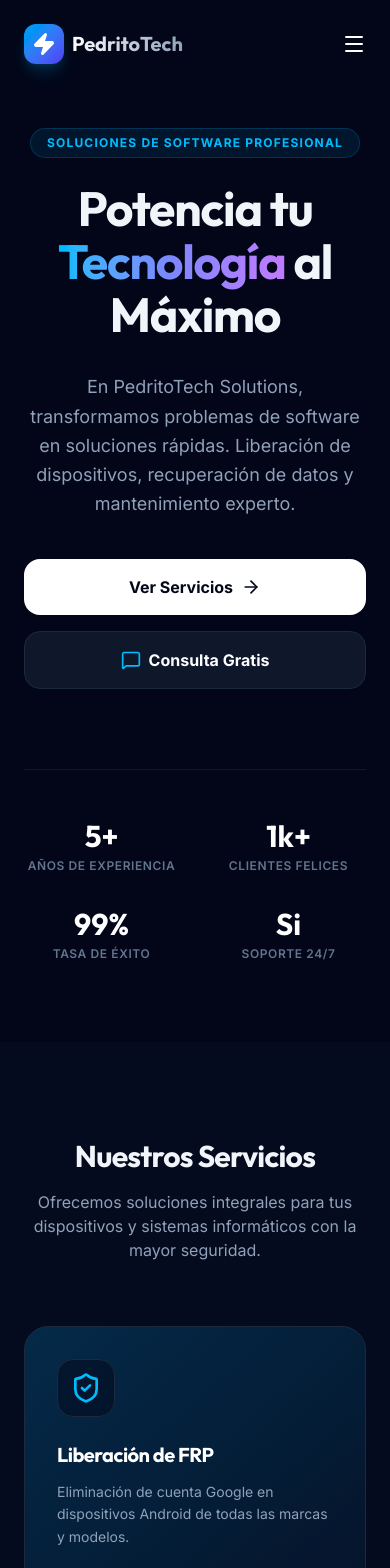
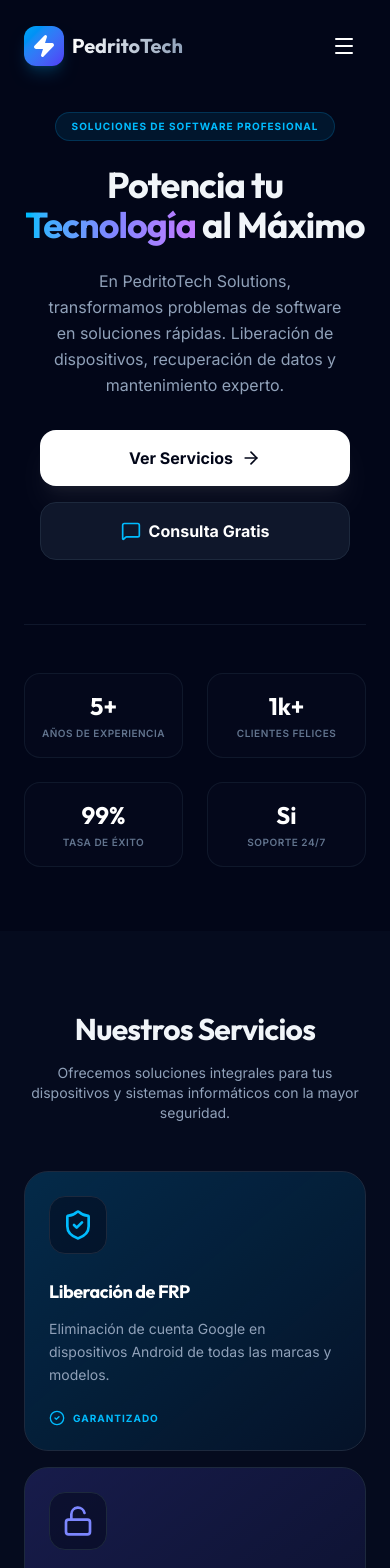
Before and after one commit to appscuba/PedritoTech, a React (Vite) app: page / in a window 390 px wide. Shown: the top 1568 px of the page. Built offline with nearby package versions, Linux system fonts and the light colour scheme.

Commit message:
feat: Enhance mobile menu and scrolling experience
Improves the mobile navigation menu with a smoother transition and overlay. Also introduces smooth scrolling for anchor links and hides horizontal overflow.

```diff
--- a/src/App.tsx
+++ b/src/App.tsx
@@ -113,23 +113,38 @@ export default function App() {
           </div>
 
           {/* Mobile Toggle */}
-          <button className="md:hidden text-white" onClick={() => setIsMenuOpen(!isMenuOpen)}>
-            {isMenuOpen ? <X /> : <Menu />}
+          <button
+            className="md:hidden text-white touch-target p-2 hover:bg-slate-800 rounded-lg transition-colors"
+            onClick={() => setIsMenuOpen(!isMenuOpen)}
+            aria-label="Toggle menu"
+          >
+            {isMenuOpen ? <X className="w-6 h-6" /> : <Menu className="w-6 h-6" />}
           </button>
         </div>
 
-        {/* Mobile Menu */}
+        {/* Mobile Menu Overlay */}
         {isMenuOpen && (
           <motion.div
-            initial={{ opacity: 0, y: -20 }}
+            initial={{ opacity: 0 }}
+            animate={{ opacity: 1 }}
+            exit={{ opacity: 0 }}
+            className="fixed inset-0 bg-slate-950/60 backdrop-blur-sm z-40 md:hidden"
+            onClick={() => setIsMenuOpen(false)}
+          />
+        )}
+
+        {/* Mobile Menu Content */}
+        {isMenuOpen && (
+          <motion.div
+            initial={{ opacity: 0, y: -10 }}
             animate={{ opacity: 1, y: 0 }}
-            className="absolute top-full left-0 w-full bg-slate-900 border-b border-slate-800 p-6 flex flex-col gap-4 md:hidden"
+            className="absolute top-full left-0 w-full bg-slate-900 border-b border-slate-800 p-6 flex flex-col gap-4 md:hidden z-50 shadow-2xl"
           >
             {["Inicio", "Servicios", "Sobre Mí", "Contacto"].map((item) => (
               <a
                 key={item}
                 href={`#${item.toLowerCase().replace(" ", "-")}`}
-                className="text-lg font-medium text-slate-300"
+                className="text-lg font-medium text-slate-300 py-2 border-b border-slate-800 last:border-0"
                 onClick={() => setIsMenuOpen(false)}
               >
                 {item}
@@ -137,7 +152,7 @@ export default function App() {
             ))}
             <a
               href={whatsappLink}
-              className="w-full py-3 bg-sky-500 text-white text-center font-bold rounded-xl"
+              className="w-full py-4 bg-sky-500 text-white text-center font-bold rounded-xl shadow-lg shadow-sky-500/20 active:scale-95 transition-transform"
             >
               Contactar por WhatsApp
             </a>
@@ -146,10 +161,10 @@ export default function App() {
       </nav>
 
       {/* Hero Section */}
-      <section id="inicio" className="relative pt-32 pb-20 overflow-hidden">
+      <section id="inicio" className="relative pt-28 pb-16 md:pt-40 md:pb-32 overflow-hidden">
         <div className="absolute top-0 left-1/2 -translate-x-1/2 w-full h-full -z-10">
-          <div className="absolute top-[-10%] left-[-10%] w-[40%] h-[40%] bg-sky-500/10 blur-[120px] rounded-full" />
-          <div className="absolute bottom-[-10%] right-[-10%] w-[40%] h-[40%] bg-indigo-500/10 blur-[120px] rounded-full" />
+          <div className="absolute top-[-10%] left-[-10%] w-[60%] h-[60%] bg-sky-500/10 blur-[120px] rounded-full" />
+          <div className="absolute bottom-[-10%] right-[-10%] w-[60%] h-[60%] bg-indigo-500/10 blur-[120px] rounded-full" />
         </div>
 
         <div className="max-w-7xl mx-auto px-6 text-center">
@@ -158,19 +173,19 @@ export default function App() {
             animate={{ opacity: 1, y: 0 }}
             transition={{ duration: 0.6 }}
           >
-            <span className="inline-block px-4 py-1.5 mb-6 bg-sky-500/10 border border-sky-500/20 rounded-full text-sky-400 text-xs font-bold uppercase tracking-widest">
+            <span className="inline-block px-4 py-1.5 mb-6 bg-sky-500/10 border border-sky-500/20 rounded-full text-sky-400 text-[10px] md:text-xs font-bold uppercase tracking-widest">
               Soluciones de Software Profesional
             </span>
-            <h1 className="text-5xl md:text-7xl lg:text-8xl font-display font-black mb-8 leading-[1.1]">
+            <h1 className="text-4xl sm:text-5xl md:text-7xl lg:text-8xl font-display font-black mb-6 md:mb-8 leading-[1.1] tracking-tight">
               Potencia tu <span className="bg-clip-text text-transparent bg-gradient-to-r from-sky-400 via-indigo-400 to-purple-400">Tecnología</span> al Máximo
             </h1>
-            <p className="max-w-2xl mx-auto text-lg md:text-xl text-slate-400 mb-10 leading-relaxed">
+            <p className="max-w-2xl mx-auto text-base md:text-xl text-slate-400 mb-8 md:mb-12 leading-relaxed px-4">
               En PedritoTech Solutions, transformamos problemas de software en soluciones rápidas. Liberación de dispositivos, recuperación de datos y mantenimiento experto.
             </p>
-            <div className="flex flex-col sm:flex-row items-center justify-center gap-4">
+            <div className="flex flex-col sm:flex-row items-center justify-center gap-4 px-4">
               <a
                 href="#servicios"
-                className="w-full sm:w-auto px-8 py-4 bg-white text-slate-950 font-bold rounded-2xl hover:bg-slate-200 transition-all flex items-center justify-center gap-2 group"
+                className="w-full sm:w-auto px-8 py-4 bg-white text-slate-950 font-bold rounded-2xl hover:bg-slate-200 transition-all flex items-center justify-center gap-2 group shadow-xl shadow-white/5"
               >
                 Ver Servicios
                 <ArrowRight className="w-5 h-5 group-hover:translate-x-1 transition-transform" />
@@ -190,7 +205,7 @@ export default function App() {
             initial={{ opacity: 0 }}
             animate={{ opacity: 1 }}
             transition={{ delay: 0.8, duration: 1 }}
-            className="mt-20 grid grid-cols-2 md:grid-cols-4 gap-8 border-t border-slate-900 pt-12"
+            className="mt-16 md:mt-24 grid grid-cols-2 lg:grid-cols-4 gap-6 md:gap-8 border-t border-slate-900 pt-12"
           >
             {[
               { label: "Años de Experiencia", val: "5+" },
@@ -198,9 +213,9 @@ export default function App() {
               { label: "Tasa de Éxito", val: "99%" },
               { label: "Soporte 24/7", val: "Si" }
             ].map((stat, i) => (
-              <div key={i} className="text-center">
-                <div className="text-3xl font-display font-bold text-white mb-1">{stat.val}</div>
-                <div className="text-xs text-slate-500 uppercase tracking-wider font-semibold">{stat.label}</div>
+              <div key={i} className="text-center p-4 rounded-2xl bg-slate-900/20 border border-slate-800/50">
+                <div className="text-2xl md:text-3xl font-display font-bold text-white mb-1">{stat.val}</div>
+                <div className="text-[10px] md:text-xs text-slate-500 uppercase tracking-wider font-semibold">{stat.label}</div>
               </div>
             ))}
           </motion.div>
@@ -208,28 +223,28 @@ export default function App() {
       </section>
 
       {/* Services Section */}
-      <section id="servicios" className="py-24 bg-slate-900/30">
+      <section id="servicios" className="py-20 md:py-32 bg-slate-900/30">
         <div className="max-w-7xl mx-auto px-6">
-          <div className="text-center mb-16">
+          <div className="text-center mb-12 md:mb-20">
             <h2 className="text-3xl md:text-5xl font-display font-bold mb-4">Nuestros Servicios</h2>
-            <p className="text-slate-400 max-w-xl mx-auto">Ofrecemos soluciones integrales para tus dispositivos y sistemas informáticos con la mayor seguridad.</p>
+            <p className="text-slate-400 max-w-xl mx-auto text-sm md:text-base">Ofrecemos soluciones integrales para tus dispositivos y sistemas informáticos con la mayor seguridad.</p>
           </div>
 
-          <div className="grid md:grid-cols-2 lg:grid-cols-3 gap-6">
+          <div className="grid sm:grid-cols-2 lg:grid-cols-3 gap-4 md:gap-8">
             {services.map((service, index) => (
               <motion.div
                 key={index}
                 whileHover={{ y: -5 }}
-                className={`p-8 rounded-3xl bg-gradient-to-br ${service.color} border border-slate-800 hover:border-slate-700 transition-all group`}
+                className={`p-6 md:p-8 rounded-3xl bg-gradient-to-br ${service.color} border border-slate-800 hover:border-slate-700 transition-all group flex flex-col`}
               >
                 <div className="mb-6 p-3 bg-slate-950/50 rounded-2xl w-fit border border-slate-800 group-hover:scale-110 transition-transform">
                   {service.icon}
                 </div>
-                <h3 className="text-xl font-bold mb-3 text-white">{service.title}</h3>
-                <p className="text-slate-400 text-sm leading-relaxed mb-6">
+                <h3 className="text-lg md:text-xl font-bold mb-3 text-white">{service.title}</h3>
+                <p className="text-slate-400 text-sm leading-relaxed mb-6 flex-grow">
                   {service.description}
                 </p>
-                <div className="flex items-center gap-2 text-xs font-bold text-sky-400 uppercase tracking-widest">
+                <div className="flex items-center gap-2 text-[10px] md:text-xs font-bold text-sky-400 uppercase tracking-widest mt-auto">
                   <CheckCircle2 className="w-4 h-4" />
                   Garantizado
                 </div>
@@ -240,28 +255,28 @@ export default function App() {
       </section>
 
       {/* About Section */}
-      <section id="sobre-mí" className="py-24 overflow-hidden">
+      <section id="sobre-mí" className="py-20 md:py-32 overflow-hidden">
         <div className="max-w-7xl mx-auto px-6">
-          <div className="flex flex-col lg:flex-row items-center gap-16">
-            <div className="lg:w-1/2 relative">
-              <div className="absolute -top-10 -left-10 w-64 h-64 bg-sky-500/20 blur-[100px] -z-10" />
-              <div className="aspect-square rounded-3xl bg-slate-900 border border-slate-800 p-8 flex items-center justify-center relative overflow-hidden">
+          <div className="flex flex-col lg:flex-row items-center gap-12 md:gap-20">
+            <div className="w-full lg:w-1/2 relative">
+              <div className="absolute -top-10 -left-10 w-48 md:w-64 h-48 md:h-64 bg-sky-500/20 blur-[100px] -z-10" />
+              <div className="aspect-square rounded-3xl bg-slate-900 border border-slate-800 p-6 md:p-12 flex items-center justify-center relative overflow-hidden shadow-2xl">
                 <div className="absolute inset-0 opacity-10">
                   <div className="absolute inset-0 bg-[radial-gradient(#38bdf8_1px,transparent_1px)] [background-size:20px_20px]" />
                 </div>
                 <div className="text-center z-10">
-                  <div className="w-32 h-32 bg-gradient-to-br from-sky-500 to-indigo-600 rounded-full mx-auto mb-6 flex items-center justify-center shadow-2xl">
-                    <Smartphone className="text-white w-16 h-16" />
+                  <div className="w-24 h-24 md:w-32 md:h-32 bg-gradient-to-br from-sky-500 to-indigo-600 rounded-full mx-auto mb-6 flex items-center justify-center shadow-2xl shadow-sky-500/40">
+                    <Smartphone className="text-white w-12 h-12 md:w-16 md:h-16" />
                   </div>
-                  <h3 className="text-2xl font-display font-bold text-white">Pedro Martinez Figueredo</h3>
-                  <p className="text-sky-400 font-medium">Especialista en Software</p>
+                  <h3 className="text-xl md:text-2xl font-display font-bold text-white">Pedro Martinez Figueredo</h3>
+                  <p className="text-sky-400 font-medium text-sm md:text-base">Especialista en Software</p>
                 </div>
               </div>
             </div>
 
-            <div className="lg:w-1/2">
+            <div className="w-full lg:w-1/2">
               <h2 className="text-3xl md:text-5xl font-display font-bold mb-6">Experiencia y Compromiso</h2>
-              <p className="text-slate-400 text-lg leading-relaxed mb-8">
+              <p className="text-slate-400 text-base md:text-lg leading-relaxed mb-8">
                 Soy Pedro Martinez Figueredo, fundador de PedritoTech Solutions. Mi pasión es resolver los desafíos tecnológicos más complejos. Con años de experiencia en el sector del software informático, me especializo en dar una segunda vida a tus dispositivos y asegurar que tu información esté siempre disponible y protegida.
               </p>
               <ul className="space-y-4 mb-10">
@@ -271,8 +286,8 @@ export default function App() {
                   "Uso de herramientas de última generación",
                   "Resultados rápidos y garantizados"
                 ].map((item, i) => (
-                  <li key={i} className="flex items-center gap-3 text-slate-300">
-                    <div className="w-6 h-6 rounded-full bg-sky-500/10 flex items-center justify-center">
+                  <li key={i} className="flex items-center gap-3 text-slate-300 text-sm md:text-base">
+                    <div className="w-6 h-6 rounded-full bg-sky-500/10 flex items-center justify-center flex-shrink-0">
                       <CheckCircle2 className="w-4 h-4 text-sky-400" />
                     </div>
                     {item}
@@ -281,9 +296,9 @@ export default function App() {
               </ul>
               <a
                 href={emailLink}
-                className="inline-flex items-center gap-2 text-white font-bold hover:text-sky-400 transition-colors"
+                className="inline-flex items-center gap-2 text-white font-bold hover:text-sky-400 transition-colors group"
               >
-                Escríbeme un correo <ArrowRight className="w-5 h-5" />
+                Escríbeme un correo <ArrowRight className="w-5 h-5 group-hover:translate-x-1 transition-transform" />
               </a>
             </div>
           </div>
@@ -291,32 +306,32 @@ export default function App() {
       </section>
 
       {/* CTA Section */}
-      <section id="contacto" className="py-24">
+      <section id="contacto" className="py-16 md:py-32">
         <div className="max-w-5xl mx-auto px-6">
-          <div className="bg-gradient-to-br from-sky-600 to-indigo-700 rounded-[3rem] p-12 md:p-20 text-center relative overflow-hidden shadow-2xl shadow-sky-500/20">
+          <div className="bg-gradient-to-br from-sky-600 to-indigo-700 rounded-[2rem] md:rounded-[3rem] p-8 md:p-20 text-center relative overflow-hidden shadow-2xl shadow-sky-500/30">
             <div className="absolute top-0 right-0 w-64 h-64 bg-white/10 blur-[80px] -translate-y-1/2 translate-x-1/2" />
 
-            <h2 className="text-4xl md:text-6xl font-display font-black text-white mb-8">¿Listo para solucionar tu problema?</h2>
-            <p className="text-sky-100 text-lg md:text-xl mb-12 max-w-2xl mx-auto opacity-90">
+            <h2 className="text-3xl md:text-6xl font-display font-black text-white mb-6 md:mb-8 leading-tight">¿Listo para solucionar tu problema?</h2>
+            <p className="text-sky-100 text-base md:text-xl mb-10 md:mb-12 max-w-2xl mx-auto opacity-90">
               No esperes más. Contáctame ahora mismo y obtén un diagnóstico rápido para tu dispositivo o sistema.
             </p>
 
-            <div className="flex flex-col md:flex-row items-center justify-center gap-6">
+            <div className="flex flex-col sm:flex-row items-center justify-center gap-4 md:gap-6">
               <a
                 href={whatsappLink}
                 target="_blank"
                 rel="noopener noreferrer"
-                className="w-full md:w-auto px-10 py-5 bg-white text-sky-600 font-black rounded-2xl hover:scale-105 transition-transform flex items-center justify-center gap-3 shadow-xl"
+                className="w-full sm:w-auto px-8 md:px-10 py-4 md:py-5 bg-white text-sky-600 font-black rounded-2xl hover:scale-105 transition-transform flex items-center justify-center gap-3 shadow-xl active:scale-95"
               >
                 <MessageSquare className="w-6 h-6" />
-                WhatsApp: +53 59924051
+                WhatsApp
               </a>
               <a
                 href={emailLink}
-                className="w-full md:w-auto px-10 py-5 bg-sky-900/30 backdrop-blur-sm border border-white/20 text-white font-bold rounded-2xl hover:bg-sky-900/40 transition-all flex items-center justify-center gap-3"
+                className="w-full sm:w-auto px-8 md:px-10 py-4 md:py-5 bg-sky-900/30 backdrop-blur-sm border border-white/20 text-white font-bold rounded-2xl hover:bg-sky-900/40 transition-all flex items-center justify-center gap-3 active:scale-95"
               >
                 <Mail className="w-6 h-6" />
-                appscuba@gmail.com
+                Email
               </a>
             </div>
           </div>
@@ -333,15 +348,15 @@ export default function App() {
             </div>
 
             <div className="flex gap-6">
-              <a href="#" className="text-slate-500 hover:text-white transition-colors"><Twitter className="w-5 h-5" /></a>
-              <a href="#" className="text-slate-500 hover:text-white transition-colors"><Linkedin className="w-5 h-5" /></a>
-              <a href="#" className="text-slate-500 hover:text-white transition-colors"><Github className="w-5 h-5" /></a>
+              <a href="#" className="text-slate-500 hover:text-white transition-colors p-2 hover:bg-slate-900 rounded-lg"><Twitter className="w-5 h-5" /></a>
+              <a href="#" className="text-slate-500 hover:text-white transition-colors p-2 hover:bg-slate-900 rounded-lg"><Linkedin className="w-5 h-5" /></a>
+              <a href="#" className="text-slate-500 hover:text-white transition-colors p-2 hover:bg-slate-900 rounded-lg"><Github className="w-5 h-5" /></a>
             </div>
           </div>
 
-          <div className="flex flex-col md:flex-row justify-between items-center gap-4 text-sm text-slate-500">
+          <div className="flex flex-col md:flex-row justify-between items-center gap-4 text-center md:text-left text-xs md:text-sm text-slate-500">
             <p>© 2026 PedritoTech Solutions. Todos los derechos reservados.</p>
-            <div className="flex gap-8">
+            <div className="flex gap-6 md:gap-8">
               <a href="#" className="hover:text-white transition-colors">Privacidad</a>
               <a href="#" className="hover:text-white transition-colors">Términos</a>
             </div>
--- a/src/index.css
+++ b/src/index.css
@@ -10,11 +10,21 @@
 }
 
 @layer base {
+  html {
+    scroll-behavior: smooth;
+  }
+
   body {
-    @apply bg-slate-950 text-slate-100 font-sans antialiased;
+    @apply bg-slate-950 text-slate-100 font-sans antialiased overflow-x-hidden;
   }
 
   h1, h2, h3, h4 {
     @apply font-display font-bold tracking-tight;
   }
 }
+
+@layer utilities {
+  .touch-target {
+    @apply min-h-[44px] min-w-[44px] flex items-center justify-center;
+  }
+}
```
